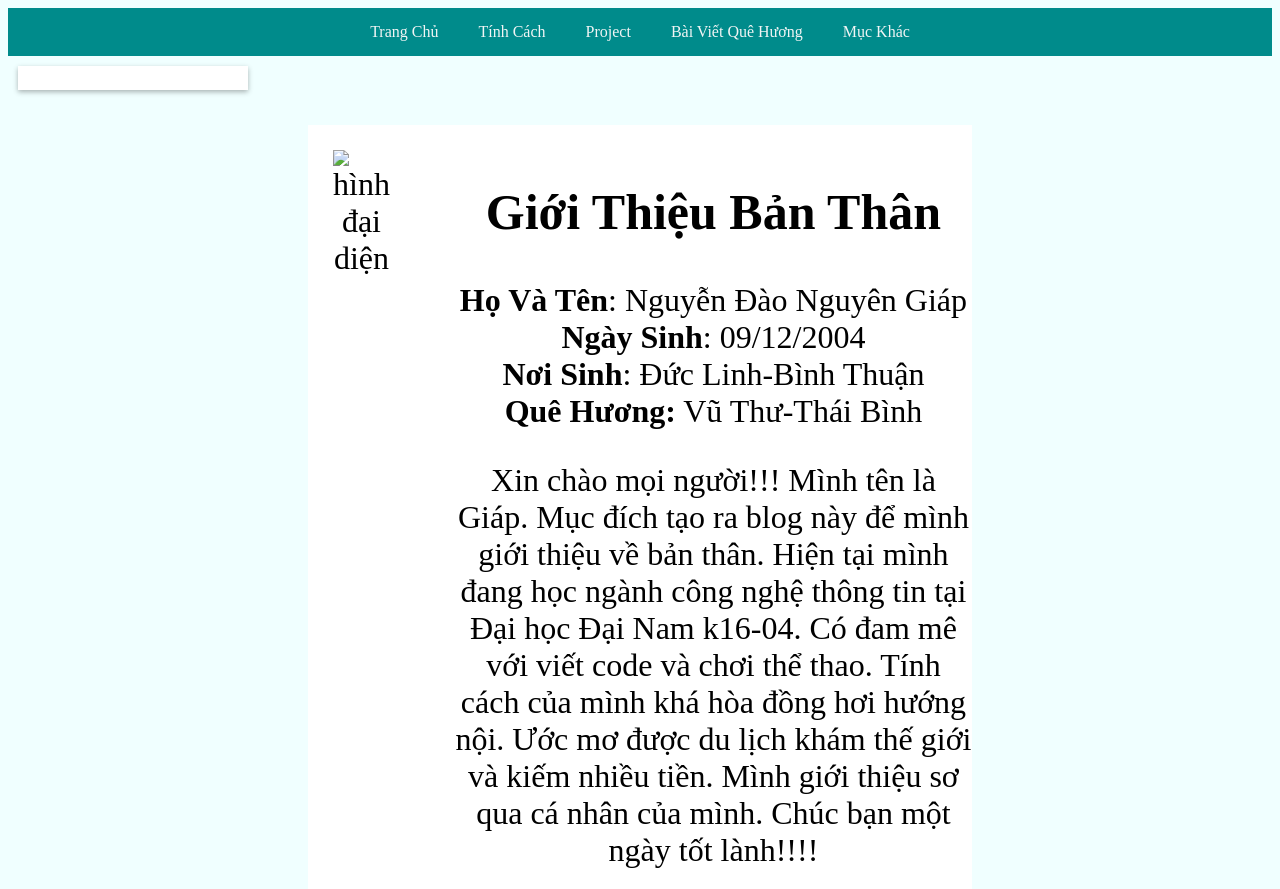
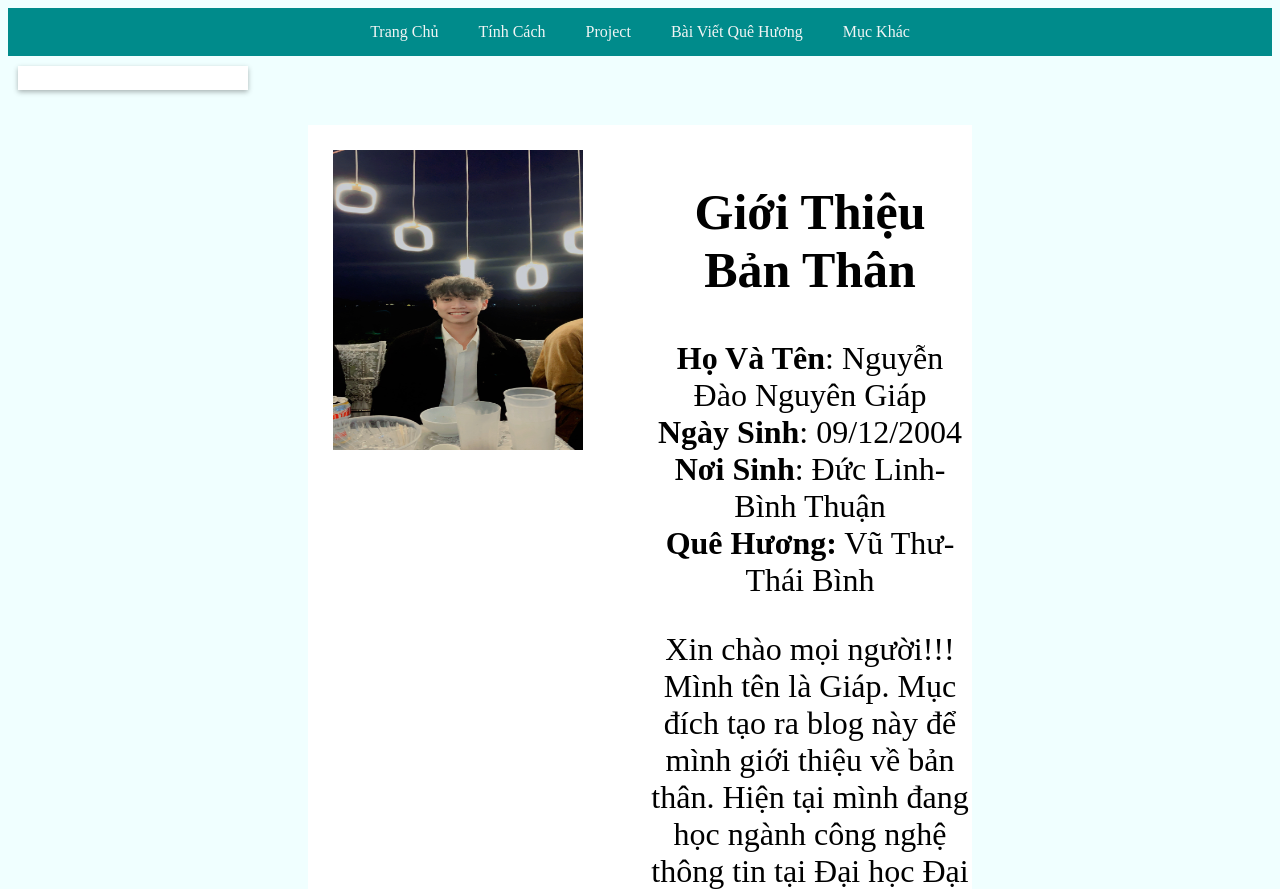
Before and after one commit to giap09/rg, a plain HTML site: page index.html in a window 1280 px wide. Shown: the top 889 px of the page. Drawn offline with Linux system fonts and the light colour scheme.

Commit message:
Update index.html

```diff
--- a/index.html
+++ b/index.html
@@ -37,7 +37,7 @@
     </div>
      <div class="tv">
          <nav class="ty">
-            <li><img src="./assets/QNOV0332.JPG" alt="hình đại diện"></li>
+            <li><img src="QNOV0332.JPG" alt="hình đại diện"></li>
             <ul class="to">
                 <h1>Giới Thiệu Bản Thân</h1>
                 <li><b>Họ Và Tên</b>: Nguyễn Đào Nguyên Giáp</li>
```
